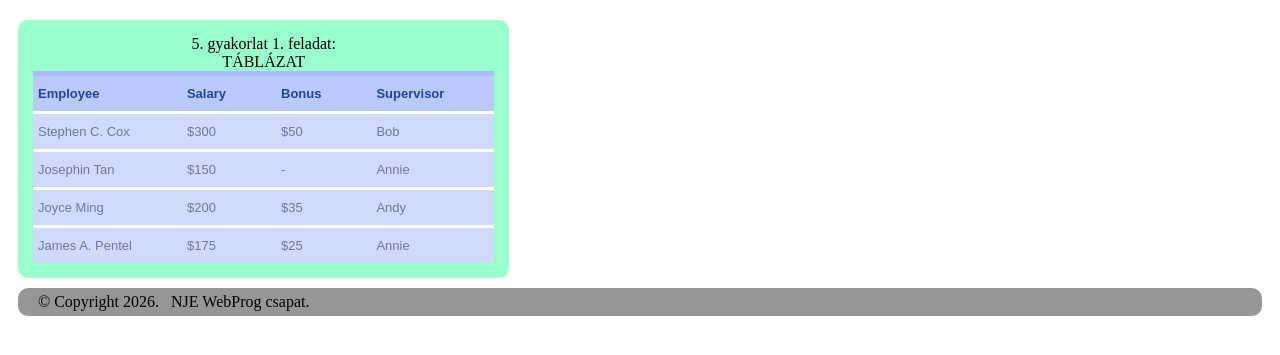
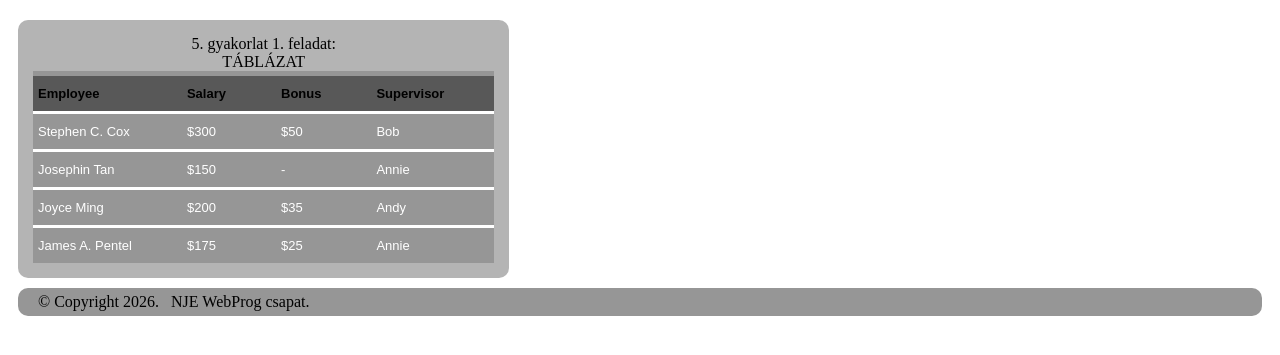
Before and after one commit to tothzoltan1/WebProg_FOSZK_01, a PHP site: page /tablazat in a window 1280 px wide. Shown: the part 166-521 px from the top of the page. Run offline with PHP 8.4, Linux system fonts and the light colour scheme.

Commit message:
css_update

```diff
--- a/styles/stilus.css
+++ b/styles/stilus.css
@@ -57,7 +57,7 @@ div#content {
     display: table-cell;
     width: 100%;
     border-radius: 10px;
-    background-color: #99FFCC;
+    background-color: #b4b4b4;
     padding: 15px;
 }
 
--- a/styles/tablazat.css
+++ b/styles/tablazat.css
@@ -8,12 +8,12 @@ th, td {
     font-size: small;
 }
 th {
-    color: #1E459E;
-    background-color: #b9c9fe;
-    border-top: 5px solid #AABCFE;
+    color: #000000;
+    background-color: #585858;
+    border-top: 5px solid #969696;
 }
 td {
-    color: #7274a5;
-    background-color: #d0dafd;
+    color: #ffffff;
+    background-color: #969696;
     border-top: 3px solid #FFFFFF;
 }
```
